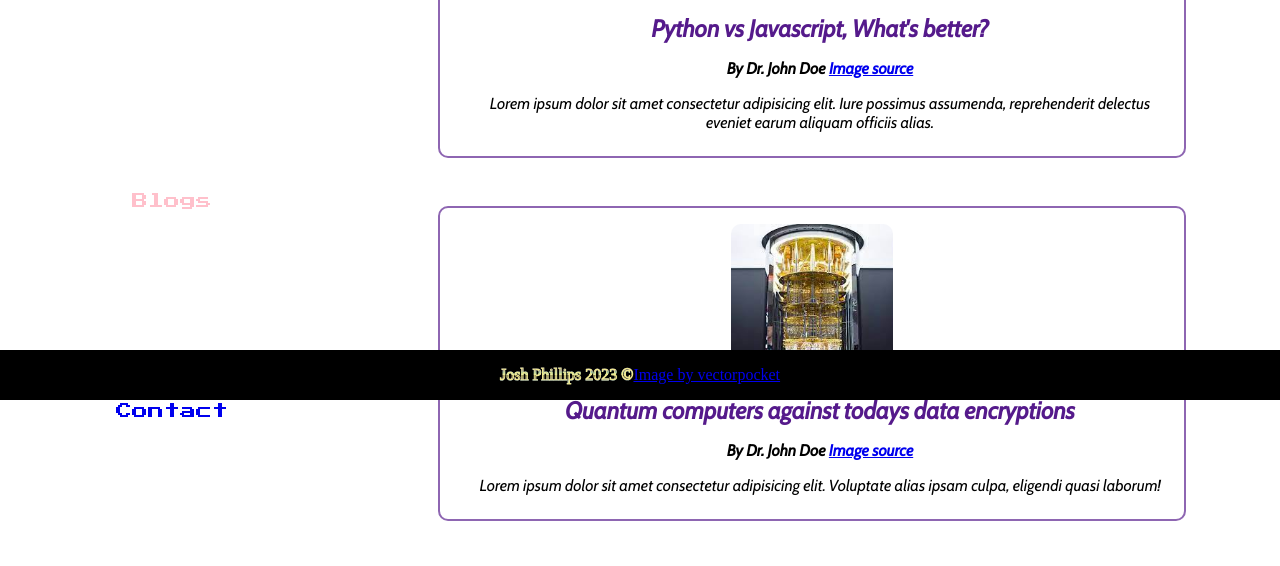
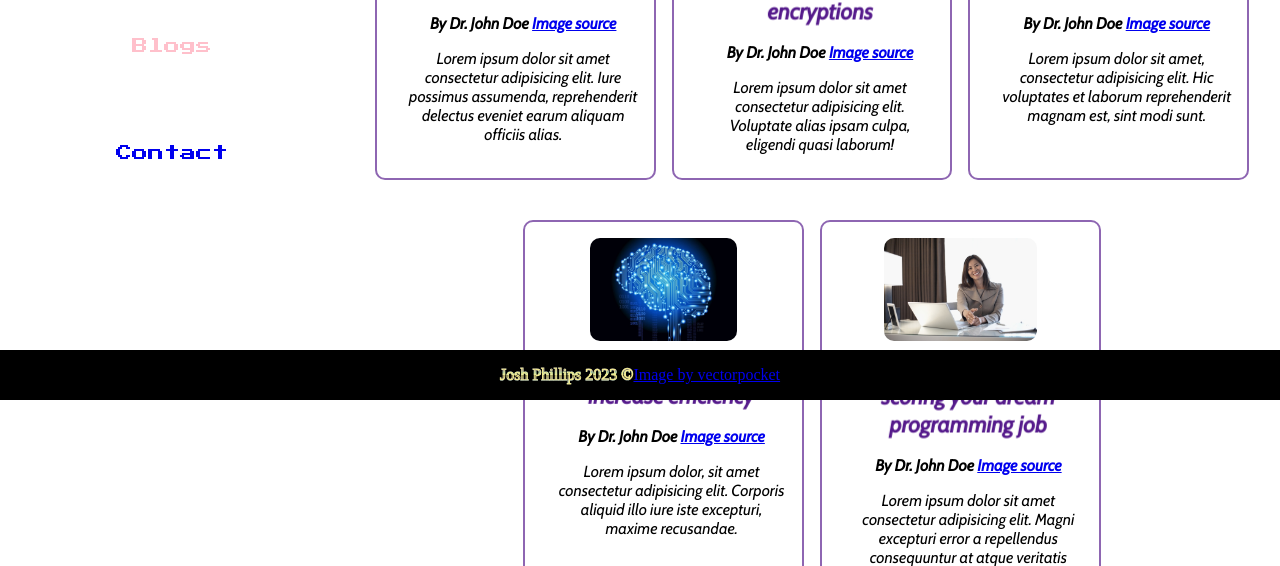
Before and after one commit to jophc1/JoshuaPhillips_T1A2, a plain HTML site: page src/blogs.html in a window 1280 px wide. Shown: the part 400-966 px from the top of the page. Drawn offline with nearby package versions, Linux system fonts and the light colour scheme.

Commit message:
finished blogs

```diff
--- a/src/blogsStyle.css
+++ b/src/blogsStyle.css
@@ -5,6 +5,16 @@
 
     100% {
         border: 2px solid white;
+    }
+}
+
+@keyframes textPulse {
+    0% {
+        transform: perspective(4rem) translateZ(0);
+    }
+
+    100% {
+        transform: perspective(4rem) translateZ(-0.4rem);
     }
 }
 
@@ -18,10 +28,9 @@ main > figure > figcaption {
 
 .blogPhoto {
     width: 100%;
-    height: 10rem;
+    height: 20vw;
     object-fit: cover;
     border-radius: 10px;
-    /* padding-left: 2rem; */
 }
 
 main > section > article {
@@ -31,8 +40,6 @@ main > section > article {
     border: 2px solid rgb(85,26,139);
     border-radius: 10px;
     animation: borderGlow 3s linear infinite alternate;
-    /* margin-top: 2rem;
-    position: relative; */
 }
 
 article > p, article > h2, article > h4 {
@@ -50,7 +57,13 @@ article > h2, article > h4, article > p {
 
 article > h2 > a {
     text-decoration: none;
+
 }
+
+article > h2 {
+   animation: textPulse 2s linear infinite alternate;
+}
+
 
 main > section > article {
     display: flex;
@@ -58,18 +71,39 @@ main > section > article {
     align-items: center;
 }
 
-/* main > section > article > img {
-    display: block;
-    text-align: center;
-} */
+@media only screen and (min-width: 550px) {
+    main > section {
+        display: flex;
+        flex-direction: row;
+        flex-wrap: wrap;
+        justify-content: center;
+        width: 100%;
+    }
 
-/* main > section > article:after {
-    content: "";
-    display: block;
-    position: absolute;
-    background-color: rgba(0, 0, 0, 0.7);
-    top: 0;
-    left: 0;
-    width: 100%;
-    height: 100%;
-} */
+    main > section > article:not(:nth-of-type(1)) {
+        width: 45%;
+    }
+
+    main > section > article {
+    margin: 2rem 0.5rem 0.5rem;
+    }
+
+    .blogPhoto {
+    height: 15vw;
+    }
+
+}
+
+@media only screen and (min-width: 951px) {
+    main > section > article:not(:nth-of-type(4)), main > section > article:not(:nth-of-type(5)) {
+        width: 30%;
+    }
+
+    main > section > article {
+    margin: 2rem 0.5rem 0.5rem;
+    }
+
+    .blogPhoto {
+    height: 8vw;
+    }
+}
--- a/src/style.css
+++ b/src/style.css
@@ -165,7 +165,7 @@ footer {
 
     header > nav {
         justify-content: center;
-        height: 30%;
+        height: 20rem;
         position: sticky;
         top: 20px;
     }
```
